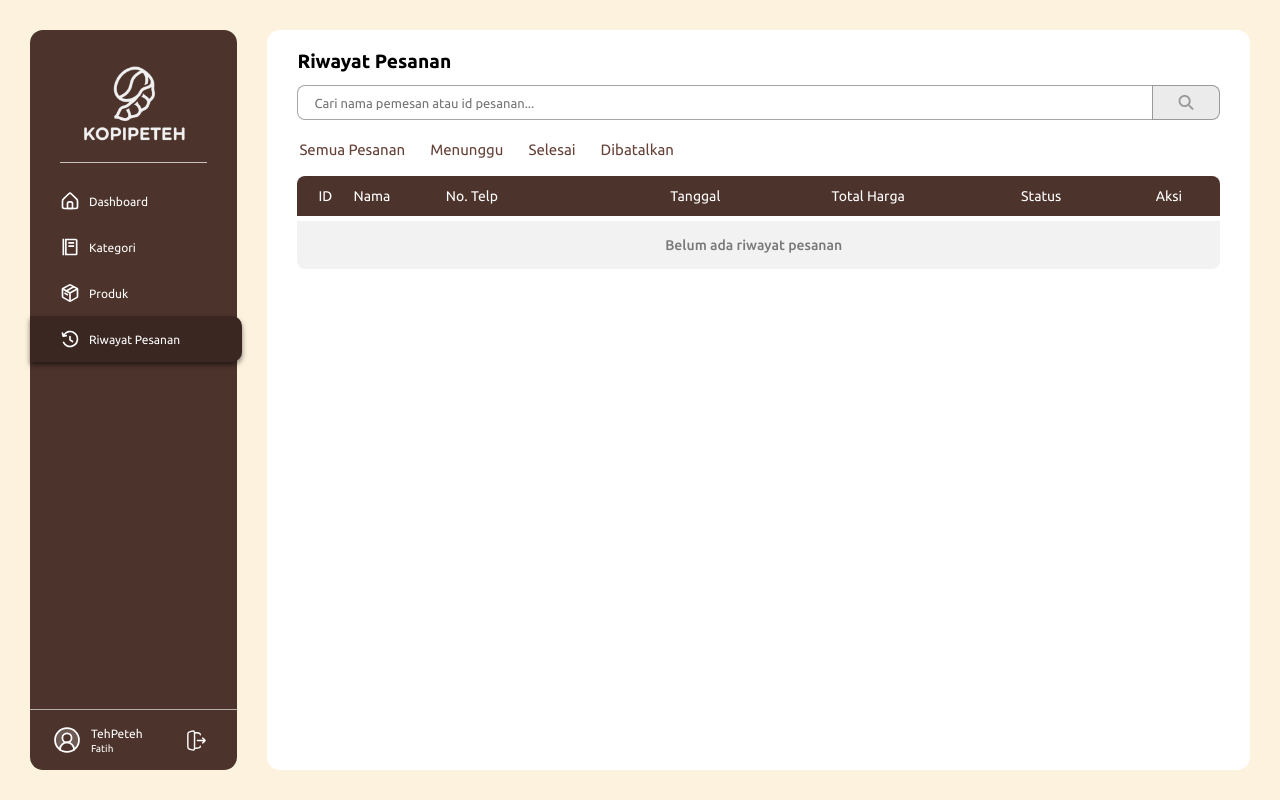
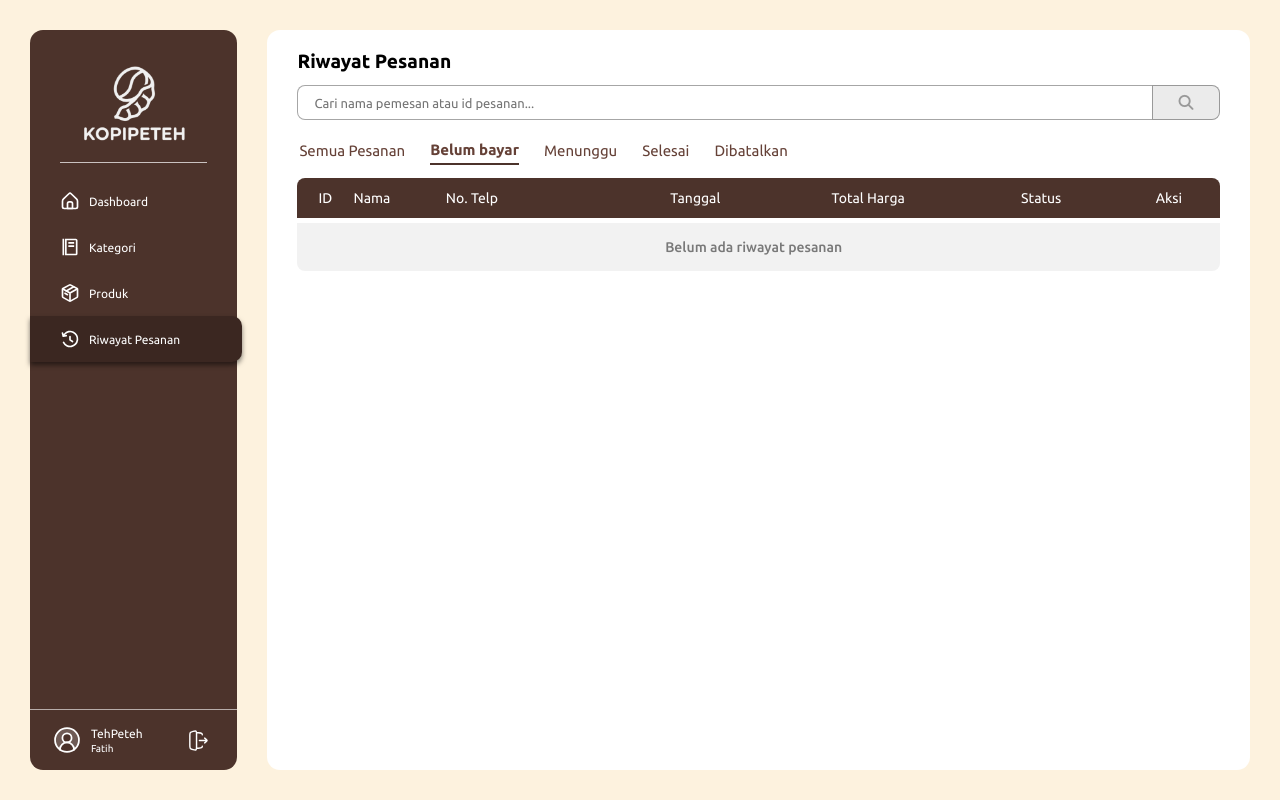
Before and after one commit to Ish4L/Kelompok6_KopiPeteh, a Laravel app: a page that uses resources/views/admin/history.blade.php in a window 1280 px wide. Run offline with Laravel 12, Linux system fonts and the light colour scheme; a user stored in the database is signed in; data comes from the database, SQL or seed files in the repository; style sheets or scripts are compiled from the project's sources; some web fonts are replaced.

Commit message:
added status order 'belum bayar' and some smol minor changes

```diff
--- a/app/Http/Controllers/OrderController.php
+++ b/app/Http/Controllers/OrderController.php
@@ -79,7 +79,7 @@ class OrderController extends Controller
                 'name' => $request->name,
                 'phone' => $request->phone,
                 'total_price' => $totalPrice,
-                'status' => 'pending',
+                'status' => 'belum bayar',
             ]);
 
             foreach ($itemsData as $itemData) {
--- a/resources/css/styleadmin.css
+++ b/resources/css/styleadmin.css
@@ -122,7 +122,7 @@ body {
     width: 100%;
     display: flex;
     justify-content: space-between;
-    padding: 6px calc(23px + 7px) 6px calc(23px - 10px);
+    padding: 6px 28px 6px calc(23px - 10px);
     border-top: 1.3px solid rgba(255, 255, 255, 0.6);
 }
 
@@ -259,7 +259,7 @@ h3{
 }
 
 .search-wrapper input:focus {
-    box-shadow: 0 0 2px rgba(0, 0, 0, 0.5);
+    box-shadow: 0 0 3px rgba(0, 0, 0, 0.5);
 }
 
 .search-wrapper a {
--- a/resources/views/admin/history.blade.php
+++ b/resources/views/admin/history.blade.php
@@ -19,6 +19,7 @@
 
             <div class="tabs">
                     <a href="{{ route('history', ['search' => request('search')]) }}" class="tab {{ request('status') == null ? 'active-tab' : '' }}">Semua Pesanan</a>
+                    <a href="{{ route('history', ['status' => 'belum bayar', 'search' => request('search')]) }}" class="tab {{ request('status') == 'belum bayar' ? 'active-tab' : '' }}">Belum bayar</a>
                     <a href="{{ route('history', ['status' => 'menunggu', 'search' => request('search')]) }}" class="tab {{ request('status') == 'menunggu' ? 'active-tab' : '' }}">Menunggu</a>
                     <a href="{{ route('history', ['status' => 'selesai', 'search' => request('search')]) }}" class="tab {{ request('status') == 'selesai' ? 'active-tab' : '' }}">Selesai</a>
                     <a href="{{ route('history', ['status' => 'dibatalkan', 'search' => request('search')]) }}" class="tab {{ request('status') == 'dibatalkan' ? 'active-tab' : '' }}">Dibatalkan</a>
```
Also changed, not shown: app/Http/Controllers/ProductController.php (+0 -12 lines), database/migrations/2026_09_23_080141_create_orders_table.php.
